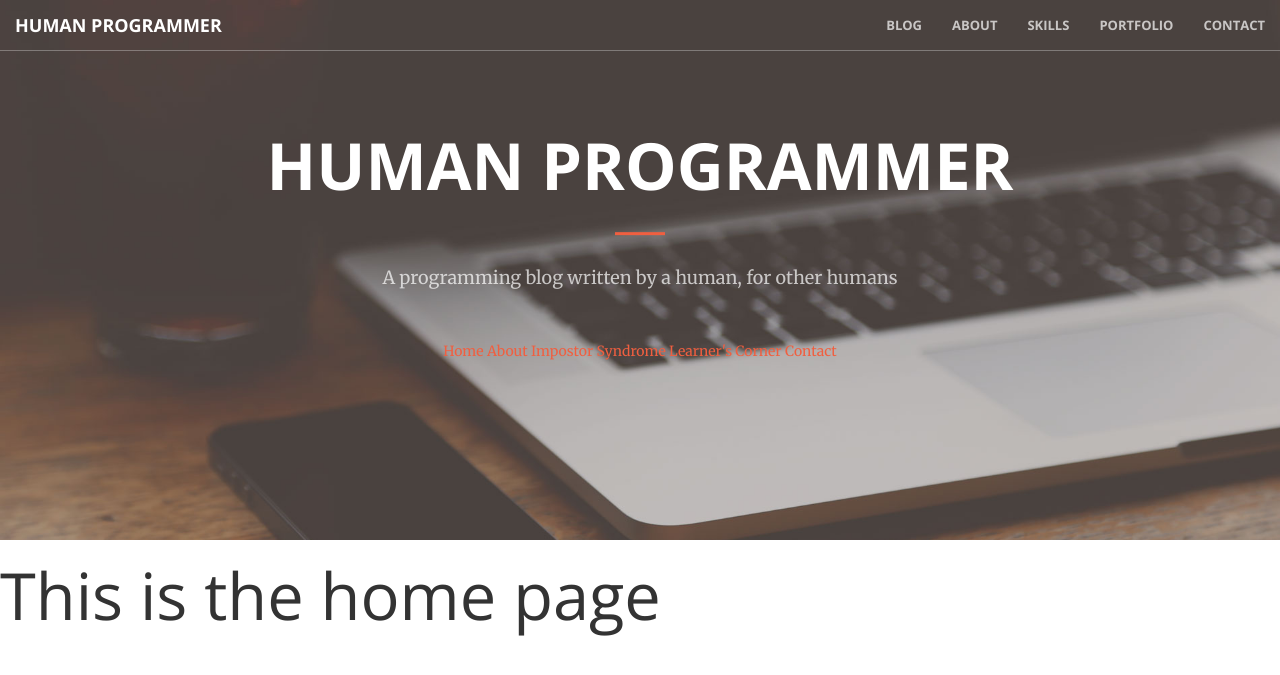
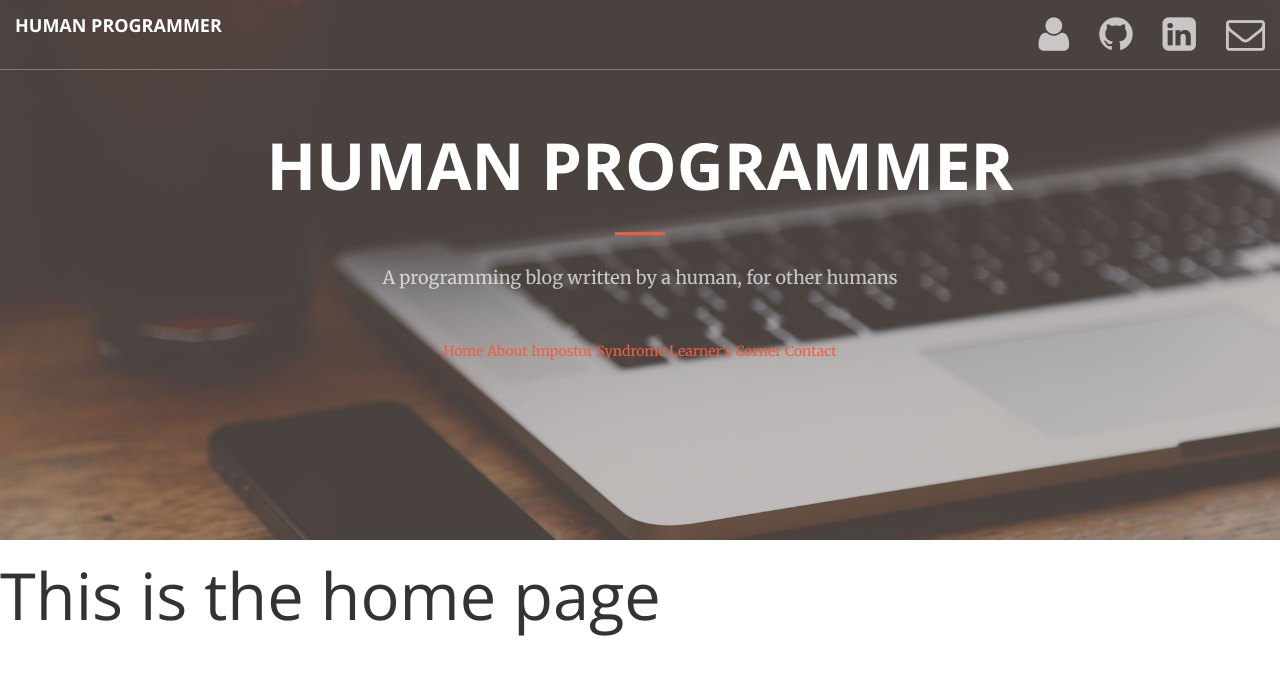
Before and after one commit to andrewquan/human_programmer, a Jekyll site: the page built from index.html, in a window 1280 px wide. Shown: the top 675 px of the page. Built offline with Jekyll 4.4.1, drawn with Linux system fonts in a browser that asks for light colours.

Commit message:
update config file; update contact links

```diff
--- a/_config.yml
+++ b/_config.yml
@@ -1 +1,9 @@
 title: Human Programmer
+name: Andrew Quan
+description: A programming blog written by a human, for other humans
+email: andrewhquan@gmail.com
+timezone: Asia/Tokyo
+
+personal_page_url: andrewquan.github.io
+linkedin_username: andrewhquan
+github_username: andrewquan
--- a/_includes/nav.html
+++ b/_includes/nav.html
@@ -15,19 +15,24 @@
     <div class="collapse navbar-collapse" id="bs-example-navbar-collapse-1">
       <ul class="nav navbar-nav navbar-right">
         <li>
-          <a class="btn btn-outline-primary" href="#">Blog</a>
+          <a href="https://{{ site.personal_page_url }}">
+            <i class="fa fa-user fa-3x wow" data-wow-delay=".1s"></i>
+          </a>
         </li>
         <li>
-          <a class="page-scroll" href="#about">About</a>
+          <a href="https://github.com/{{ site.github_username }}">
+            <i class="fa fa-github fa-3x wow" data-wow-delay=".1s"></i>
+          </a>
         </li>
         <li>
-          <a class="page-scroll" href="#skills">Skills</a>
+          <a href="https://linkedin.com/in/{{ site.linkedin_username }}">
+            <i class="fa fa-linkedin-square fa-3x wow" data-wow-delay=".1s"></i>
+          </a>
         </li>
         <li>
-          <a class="page-scroll" href="#portfolio">Portfolio</a>
-        </li>
-        <li>
-          <a class="page-scroll" href="#contact">Contact</a>
+          <a href="mailto:{{ site.email }}">
+            <i class="fa fa-envelope-o fa-3x wow" data-wow-delay=".1s"></i>
+          </a>
         </li>
       </ul>
     </div>
```
Also changed, not shown: 17 other files.
